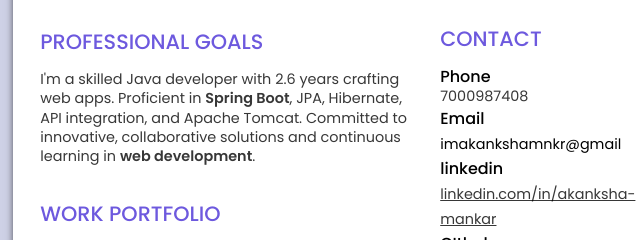
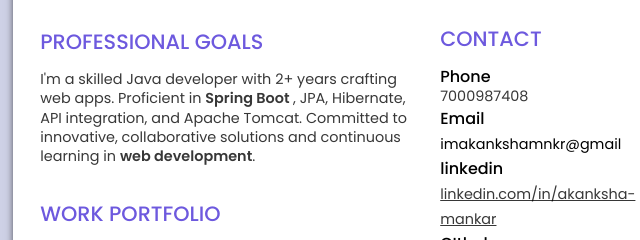
Before and after one commit to Aquamankar/AMResume.io, a plain HTML site: page index.html in a window 1280 px wide. Shown: the part 236-476 px from the top of the page, 307-947 px from the left. Drawn offline with Linux system fonts and the light colour scheme.

```diff
--- a/index.html
+++ b/index.html
@@ -61,7 +61,7 @@
           <div class="contentbox">
             <div class="para">
               <p>
-                I'm a skilled Java developer with 2.6 years crafting web apps. Proficient in <b> Spring Boot</b>, JPA, Hibernate, API integration, and Apache Tomcat. Committed to innovative, collaborative solutions and continuous learning in <b>web development</b>.
+                I'm a skilled Java developer with 2+ years crafting web apps. Proficient in <b> Spring Boot </b>, JPA, Hibernate, API integration, and Apache Tomcat. Committed to innovative, collaborative solutions and continuous learning in <b>web development</b>.
               </p>
             </div>
           </div>
```
